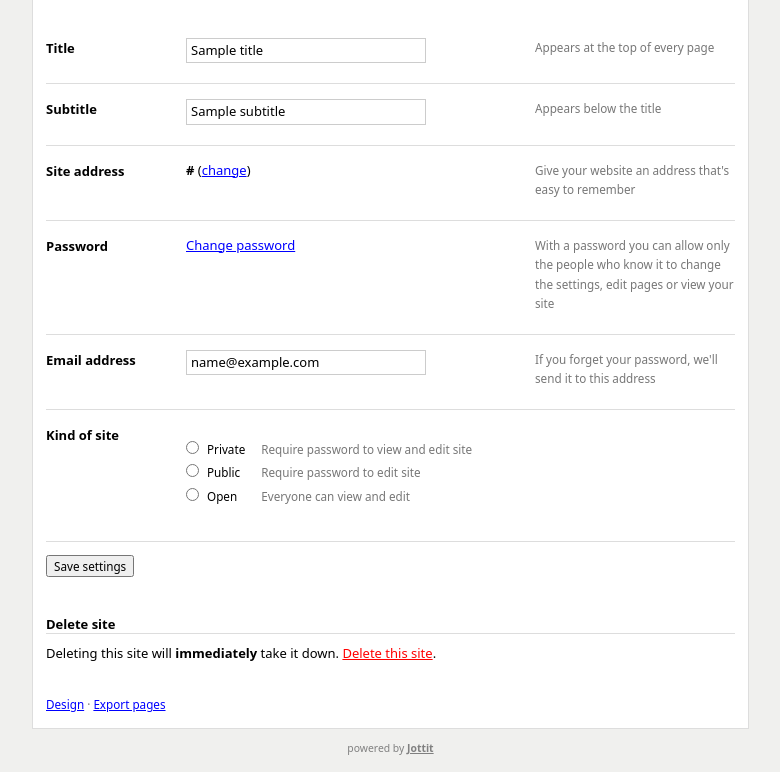
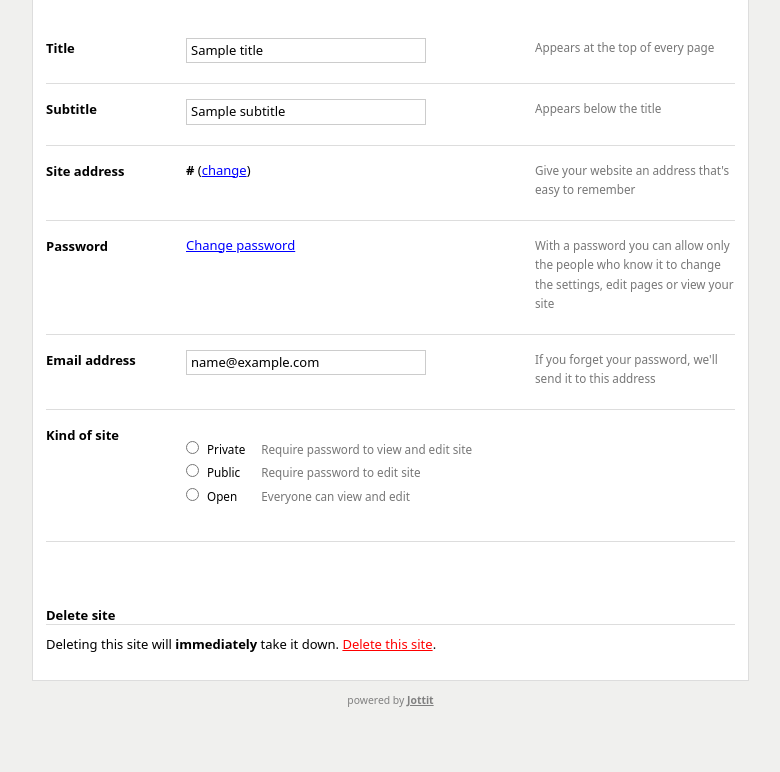
Before and after one commit to simonbc/jottit, a Flask app: template jottit/templates/admin_settings.html in a window 1280 px wide. Shown: the part 40-812 px from the top of the page, without its empty margins (168-948 px from the left). After the commit the page ends 747 px from the top, so only its background shows below. Run offline with Flask 3, Linux system fonts and the light colour scheme; the template is opened without the code that fills it: most values are stand-ins (such as "Sample title", 1, 10 or a date in 2020); some libraries are stand-ins or nearby versions.

Commit message:
Drop the Design / Export pages footer from the settings page
Design already lives in the site header (recent changes | settings |
design), so it's redundant at the bottom. 2007 jottit's settings
page didn't carry these links — match that. Export remains reachable
via /admin/export directly; a real link can come back later when we
decide where it lives.

Also pulls in the formatting-help vertical breathing room, the
draft-banner / publish-row inline padding, and the settings.js +
ruff-formatted test_draft.py changes from the same working set.

Co-Authored-By: Claude Opus 4.7 (1M context) <noreply@anthropic.com>

```diff
--- a/jottit/static/components.css
+++ b/jottit/static/components.css
@@ -449,6 +449,15 @@
     color: var(--color-text-muted);
   }
 
+  .settings-status {
+    font-size: 0.85em;
+    color: var(--color-text-muted);
+    font-style: italic;
+    margin-top: 8px;
+    display: block;
+    min-height: 1.2em;
+  }
+
   /* ---------- Edit-page draft banner / status ---------- */
   .draft-banner {
     background: #555;
--- a/jottit/templates/admin_settings.html
+++ b/jottit/templates/admin_settings.html
@@ -1,5 +1,10 @@
 {% extends "site_base.html" %}
 {% block title %}Settings{% endblock %}
+
+{% block scripts %}
+  {{ super() }}
+  <script src="{{ url_for('static', filename='js/settings.js') }}" defer></script>
+{% endblock %}
 
 {% block content %}
   {% include "partials/form_error.html" %}
@@ -65,18 +70,18 @@
       {% endif %}
     </table>
 
-    <div class="form-actions">
-      <button type="submit">Save settings</button>
-    </div>
+    <noscript>
+      {# Autosave is JS-driven; non-JS users need an explicit save button. #}
+      <div class="form-actions">
+        <button type="submit">Save settings</button>
+      </div>
+    </noscript>
   </form>
+
+  <div id="settings_status" class="settings-status" aria-live="polite"></div>
 
   <section id="delete_site">
     <h2>Delete site</h2>
     <p>Deleting this site will <strong>immediately</strong> take it down. <a href="{{ site_root_path }}admin/delete">Delete this site</a>.</p>
   </section>
-
-  <nav class="admin-links" aria-label="Other settings">
-    <a href="{{ site_root_path }}admin/design">Design</a>
-    &middot; <a href="{{ site_root_path }}admin/export">Export pages</a>
-  </nav>
 {% endblock %}
```
Also changed, not shown: tests/test_draft.py (+3 -1 lines).
